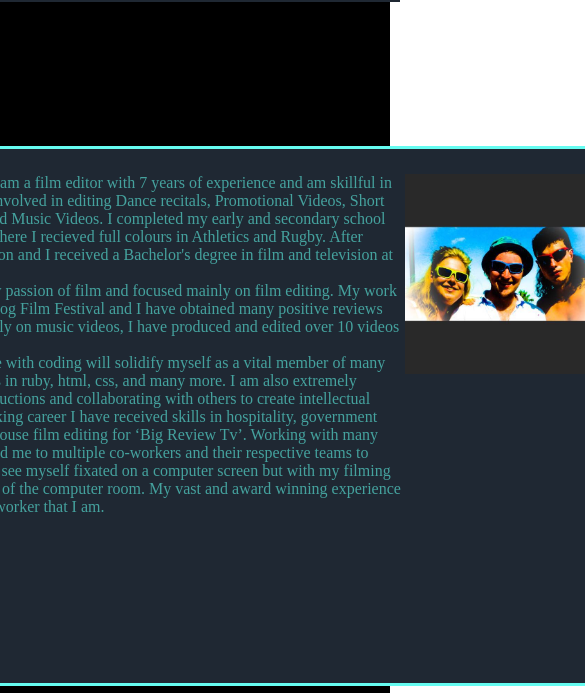
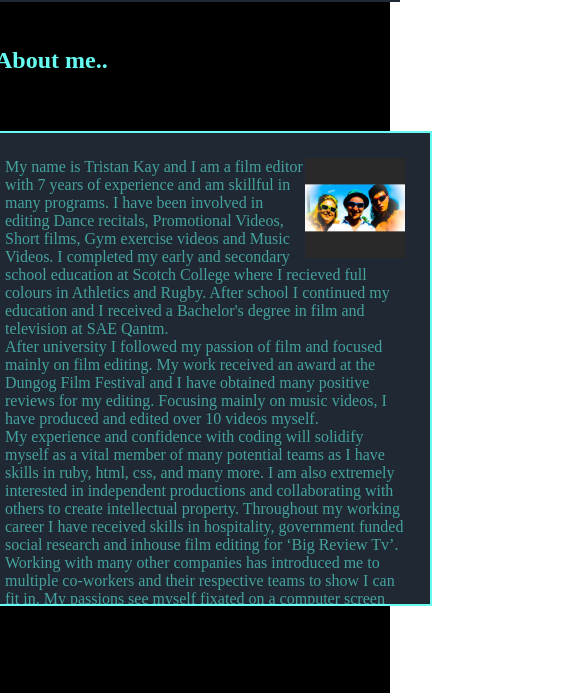
Before and after one commit to TridKay99/portfolio, a plain HTML site: page about_me_portfolio.html in a window 390 px wide. Shown: the part 88-781 px from the top of the page, 585 px wide, since content can reach past the window. Drawn offline with Linux system fonts and the light colour scheme; a web font is replaced by a local one.

Commit message:
media query about_me page

```diff
--- a/about_me_portfolio.html
+++ b/about_me_portfolio.html
@@ -39,7 +39,7 @@
                     <h2 style="font-family: 'Rhodium Libre', serif;color:#66FCF1">About me..</h2>
             </div>
             <div class="about_me">
-                <p style="font-family: 'Numans', serif;color:#45A29E">My name is Tristan Kay and I am a film editor with 7 years of experience and
+                <p style="font-family: 'Numans', serif;color:#45A29E;">My name is Tristan Kay and I am a film editor with 7 years of experience and
                         am skillful in many programs. I have been involved in
                         editing Dance recitals, Promotional Videos,
                         Short films, Gym exercise videos and Music Videos.
@@ -62,6 +62,28 @@
                 <img id="photo_me" src="speed_dealers.jpg" height="200px" width="200px">
             </div>
 
+            <div class="about_me_query">
+                    <p style="font-family: 'Numans', serif;color:#45A29E;overflow:auto;"><img id="photo_me" src="speed_dealers.jpg" height="100px" width="100px" align=right>My name is Tristan Kay and I am a film editor with 7 years of experience and
+                            am skillful in many programs. I have been involved in
+                            editing Dance recitals, Promotional Videos,
+                            Short films, Gym exercise videos and Music Videos.
+                            I completed my early and secondary school education at Scotch College where I recieved full colours in Athletics and Rugby.
+                            After school I continued my education and I received a Bachelor's degree in film and television at SAE Qantm. </br>
+                            After university I followed my passion of film and focused mainly on film editing.
+                            My work received an award at the Dungog Film Festival and I have
+                            obtained many positive reviews for my editing. Focusing mainly on music videos, I have produced and edited over 10
+                            videos myself. </br>
+                            My experience and confidence with coding will solidify myself as a vital member of many potential teams as I have skills in ruby,
+                            html, css, and many more. I am also extremely interested in independent
+                            productions and collaborating with others to create intellectual property.
+                            Throughout my working career I have received skills in hospitality,
+                            government funded social research and inhouse film editing for
+                            ‘Big Review Tv’. Working with many other companies
+                            has introduced me to multiple co-workers and their respective teams to
+                            show I can fit in. My passions see myself fixated on a computer screen
+                            but with my filming skills it shows I work well out of the computer room.
+                            My vast and award winning experience shows the incredibly capable worker that I am. </p>
+                </div>
             <!--FOOTER-->
             <div class="footer">
                 <a href="https://www.facebook.com/tris.kay.9" target="_black">
--- a/assignment_style.css
+++ b/assignment_style.css
@@ -1,10 +1,6 @@
 * {
     margin: 0;
 }
-
-/* .primary-text {
-    color:#45A29E
-} */
 
 .background {
     display:flex;
@@ -56,7 +52,7 @@
     display: flex;
     height: 100px;
     width: 100px;
-    margin-bottom: 1400px;
+    margin-bottom: 2000px;
     margin-right: 750px;
 }
 
@@ -84,6 +80,10 @@
     padding: 25px;
     background: #1f2833;
     border: 3px #66fcf1 solid;
+}
+
+.about_me_query {
+    display: none;
 }
 
 .life_box {
@@ -190,6 +190,8 @@
     margin-left: 100px;
 }
 
+
+/*MEDIA QUERY HOME PAGE*/
 @media only screen and (max-width: 650px) {
     .main-header {
         width: 100vw;
@@ -253,4 +255,29 @@
         margin-bottom: 1400px;
         margin-right: 780px;
     }
+
+    /*MEDIA QUERY ABOUT ME*/
+    .about_title {
+        display:flex;
+        height: 200px;
+        width: 200px;
+        margin-top: 135px;
+        margin-right: 200px;
+    }
+
+    .about_me {
+        display: none;
+    }
+
+    .about_me_query {
+        display: block;
+        overflow: scroll;
+        height: 1000px;
+        width: 400px;
+        margin-bottom: 150px;
+        margin-left: 20px;
+        padding: 25px;
+        background: #1f2833;
+        border: 2px #66fcf1 solid;
+    }
   }
```
Also changed, not shown: index.html (+1 -1 lines), projects_portfolio.html (+1 -21 lines).
